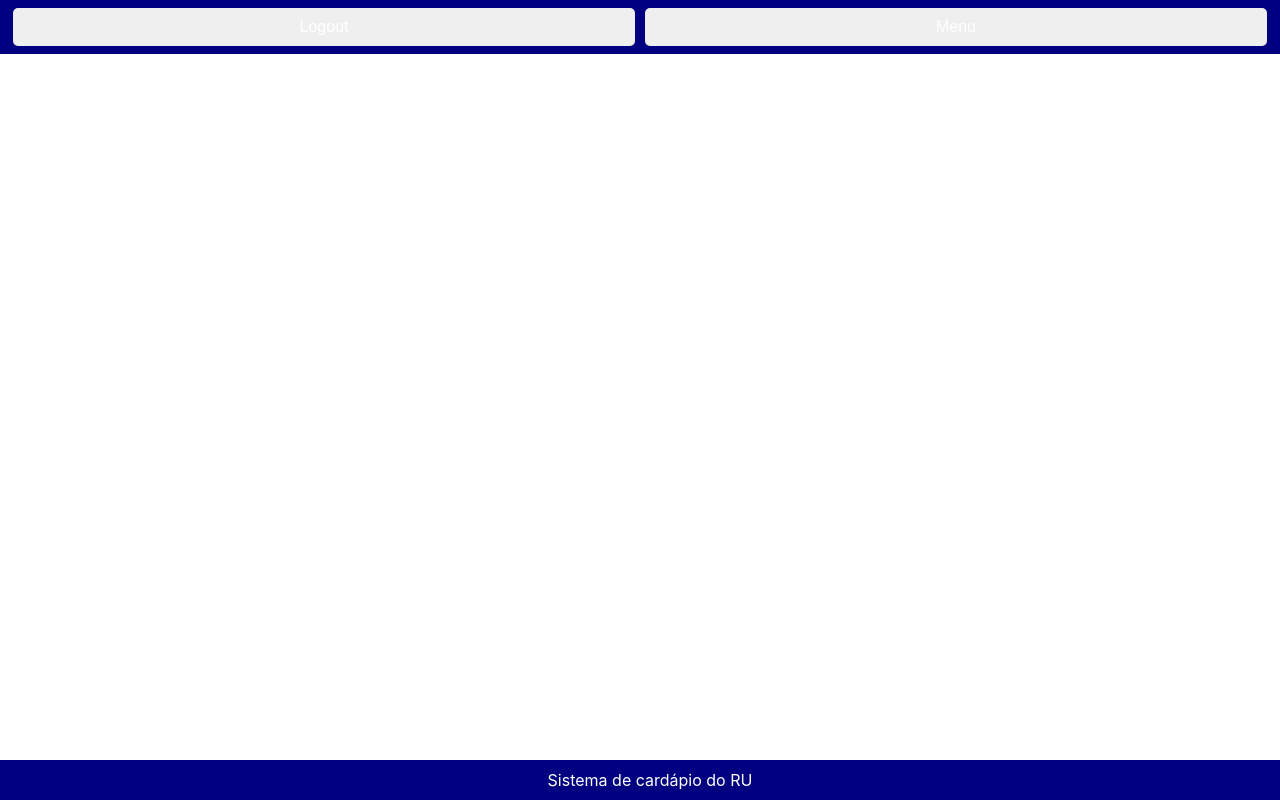
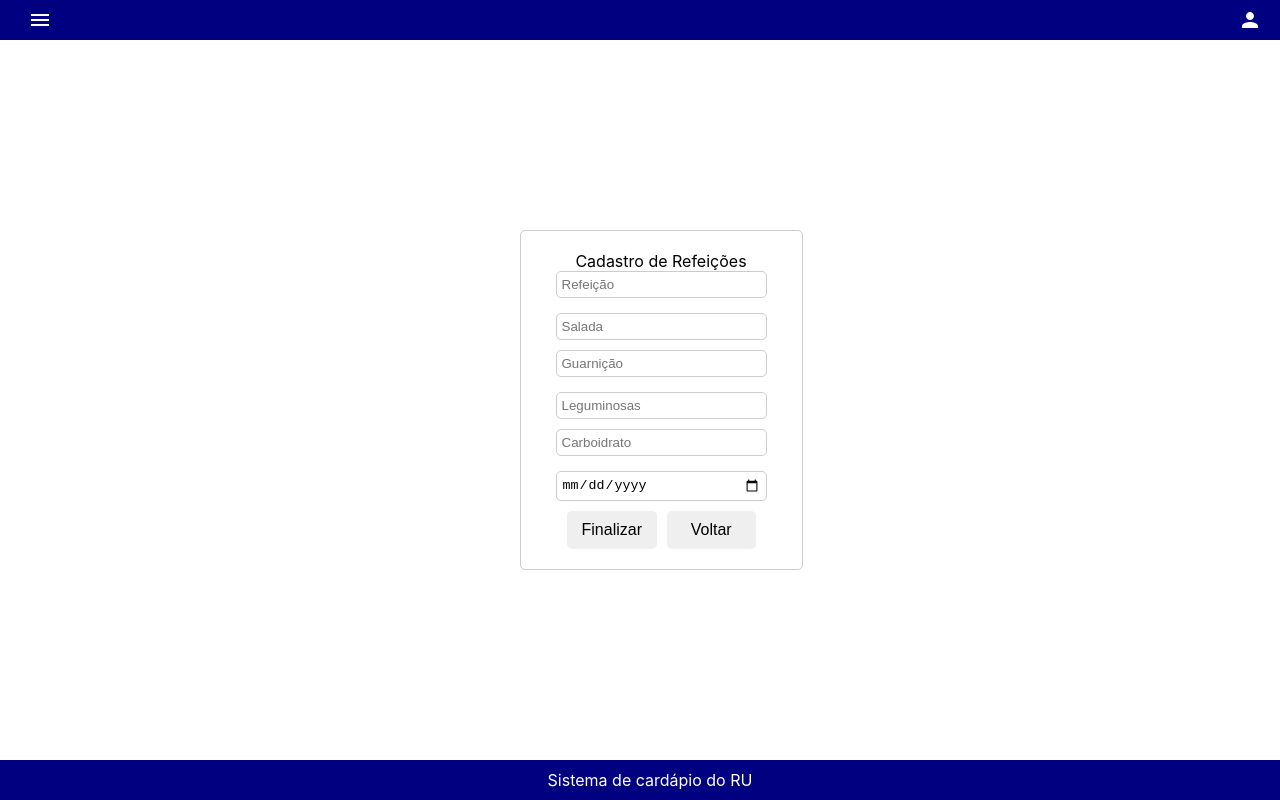
Before and after one commit to murilo-alvesmelo/front-end-cardapio-ru, a React (Create React App) app: page /root/refeicoes in a window 1280 px wide. Built offline with nearby package versions, Linux system fonts and the light colour scheme; sample sign-in values are in the browser's storage.

Commit message:
chore: ajustando rotas e drawer navigation

```diff
--- a/package.json
+++ b/package.json
@@ -3,6 +3,10 @@
   "version": "0.1.0",
   "private": true,
   "dependencies": {
+    "@emotion/react": "^11.11.1",
+    "@emotion/styled": "^11.11.0",
+    "@mui/icons-material": "^5.14.16",
+    "@mui/material": "^5.14.17",
     "@testing-library/jest-dom": "^5.17.0",
     "@testing-library/react": "^13.4.0",
     "@testing-library/user-event": "^13.5.0",
@@ -10,7 +14,6 @@
     "moment": "^2.29.4",
     "react": "^18.2.0",
     "react-dom": "^18.2.0",
-    "react-icons": "^4.11.0",
     "react-router-dom": "^6.18.0",
     "react-scripts": "5.0.1",
     "web-vitals": "^2.1.4"
--- a/src/App.js
+++ b/src/App.js
@@ -12,7 +12,7 @@ import Login from "./screens/login";
 import Refeicoes from "./screens/refeicoes";
 import Listagem from "./screens/listagem";
 import Refeicao from "./screens/refeicao";
-import Navbar from './components/navbar/index';
+import Navbar from "./components/navbar/index";
 import Footer from "./components/footer";
 
 function App() {
@@ -26,12 +26,12 @@ function App() {
 
   return (
     <>
-    <Navbar/>
       <Router>
+        <Navbar />
         <Routes>
           <Route element={<PrivateRoutes />}>
             <Route path="/root" element={<Root />}>
-            <Route path="" element={<Listagem/>} />
+              <Route path="" element={<Listagem />} />
               <Route path="refeicoes" element={<Refeicoes />} />
               <Route path="refeicao/:id" element={<Refeicao />} />
               <Route
@@ -43,8 +43,8 @@ function App() {
           <Route path="/" element={<Login />} />
           <Route path="/cadastro" element={<Cadastro />} />
         </Routes>
+        <Footer />
       </Router>
-    <Footer/>
     </>
   );
 }
--- a/src/components/navbar/index.js
+++ b/src/components/navbar/index.js
@@ -1,36 +1,131 @@
-import React, { useEffect, useState } from 'react';
-import { MdLogout } from 'react-icons/md';
-import { FaBars } from 'react-icons/fa';
-import './styles.css';
+import React, { useEffect, useState } from "react";
+import "./styles.css";
+import {
+  Box,
+  Button,
+  Drawer,
+  Grid,
+  List,
+  ListItem,
+  ListItemButton,
+  ListItemIcon,
+  ListItemText,
+} from "@mui/material";
+import MenuIcon from "@mui/icons-material/Menu";
+import FormatListBulletedIcon from "@mui/icons-material/FormatListBulleted";
+import AddCircleIcon from "@mui/icons-material/AddCircle";
+import PersonIcon from "@mui/icons-material/Person";
+import LogoutIcon from "@mui/icons-material/Logout";
+import { useNavigate } from "react-router";
 
 const Navbar = () => {
-  const [isLoggedIn, setIsLoggedIn] = useState(false);
+  const isLoggedIn = localStorage.getItem("token");
+  const user = localStorage.getItem("user");
+  const [leftDrawer, setLeftDrawer] = useState(false);
+  const navigate = useNavigate();
 
   const handleLogout = () => {
     localStorage.removeItem("token");
     localStorage.removeItem("user");
-    window.location.href = '/';
+    window.location.href = "/";
   };
 
-  useEffect (()=>{
-    if(localStorage.getItem("token")){
-      setIsLoggedIn(true)
-    }else{
-      setIsLoggedIn(false)
+  const toggleDrawer = (anchor, open) => (event) => {
+    if (
+      event.type === "keydown" &&
+      (event.key === "Tab" || event.key === "Shift")
+    ) {
+      return;
     }
-  },[]);
-  console.log(isLoggedIn)
+
+    setLeftDrawer({ ...leftDrawer, [anchor]: open });
+  };
+
+  const getDrawer = (e) => {
+    e === "Visualizar refeições"
+      ? navigate("/root")
+      : e === "Cadastrar refeição"
+      ? navigate("/root/refeicoes")
+      : e === "Sair"
+      ? handleLogout()
+      : setLeftDrawer(false);
+  };
+
+  const filteredMenuItems = [
+    { text: "Visualizar refeições" },
+    { text: "Cadastrar refeição" },
+    { text: "Sair" },
+  ];
 
   return (
-    <header className="header">
-      <div className={"nav-icon react-icons"}>
-        {isLoggedIn &&<FaBars/>}
-      </div>
-
-      <div className={"nav-icon react-icons"} onClick={isLoggedIn ? handleLogout : undefined}>
-        {isLoggedIn &&<MdLogout/>}
-      </div>
-    </header>
+    <nav className="header">
+      {isLoggedIn && (
+        <>
+          <Grid container spacing={5}>
+            <Grid item xs={1} className="nav-img-icon">
+              {["left"].map((anchor) => (
+                <div key={anchor}>
+                  <Button
+                    style={{ color: "#fff" }}
+                    onClick={toggleDrawer(anchor, true)}
+                  >
+                    <MenuIcon />
+                  </Button>
+                  <Drawer
+                    anchor={anchor}
+                    open={leftDrawer[anchor]}
+                    onClose={toggleDrawer(anchor, false)}
+                  >
+                    <Box
+                      className="nav-box"
+                      sx={{
+                        width:
+                          anchor === "top" || anchor === "bottom"
+                            ? "auto"
+                            : 310,
+                      }}
+                      role="presentation"
+                      onClick={toggleDrawer(anchor, false)}
+                      onKeyDown={toggleDrawer(anchor, false)}
+                    >
+                      <List>
+                        {filteredMenuItems.map((item, index) => (
+                          <ListItem key={item.text}>
+                            <ListItemButton
+                              onClick={() => getDrawer(item.text)}
+                            >
+                              <ListItemIcon sx={{ color: "#fff" }}>
+                                {item.text === "Visualizar refeições" ? (
+                                  <FormatListBulletedIcon />
+                                ) : item.text === "Cadastrar refeição" ? (
+                                  <AddCircleIcon />
+                                ) : item.text === "Sair" ? (
+                                  <LogoutIcon />
+                                ) : (
+                                  ""
+                                )}
+                              </ListItemIcon>
+                              <ListItemText
+                                primary={item.text}
+                                sx={{ color: "#fff" }}
+                              />
+                            </ListItemButton>
+                          </ListItem>
+                        ))}
+                      </List>
+                    </Box>
+                  </Drawer>
+                </div>
+              ))}
+            </Grid>
+          </Grid>
+          <div className="user-row">
+            {JSON.parse(user).nome}
+            <PersonIcon style={{ marginLeft: 10 }} />
+          </div>
+        </>
+      )}
+    </nav>
   );
 };
 
--- a/src/components/navbar/styles.css
+++ b/src/components/navbar/styles.css
@@ -8,9 +8,16 @@
   position: fixed;
   left: 0;
   top: 0;
+  height: 40px;
   width: 100%;
   z-index: 1000;
   box-sizing: border-box;
+}
+
+.user-row {
+  display: flex;
+  align-items: center;
+  padding: 10px;
 }
 
 .nav-icon {
@@ -27,3 +34,75 @@
 .nav-icon, .nav-icon-placeholder {
   padding: 0 10px;
 }
+
+.title-navbar{
+  display: flex;
+  justify-content: center;
+
+}
+
+.nav-logout {
+  display: flex;
+  align-items: center;
+  padding: 10px;
+}
+
+.nav-logout span {
+  font-size: 18px;
+  font-weight: bold;
+  margin: 10px;
+
+}
+
+.logout-icon{
+  transition: color 0.3s;
+  padding: 10px;
+  border-radius: 2%;
+  color: 044CB8;
+  gap: 5px;
+}
+
+.logout-icon:hover{
+  /* background-color: rgb(160, 191, 246); */
+  color: #05028a;
+}
+
+.logout-icon:active {
+  color: rgb(53, 53, 114); /* Altera a cor quando o botão está ativo (pressionado) */
+}
+
+.nav-icon-menu {
+  margin: 10px;
+  cursor: pointer;
+}
+
+
+.name-navbar{
+  display: flex;
+  justify-content: end;
+  padding: 0px;
+  align-items: center;
+}
+
+.logout-navbar{
+  display: flex;
+  justify-content: end;
+  padding: 0px;
+  align-items: center;
+}
+
+.nav-box {
+  height: 100%;
+  background-color: #044CB8;
+}
+
+.nav-box-list {
+  margin-top: 10px;
+}
+
+.nav-box-img {
+  display: flex;
+  justify-content: center;
+  background-color: #fff;
+  padding: 14px;
+}
--- a/src/screens/login/index.js
+++ b/src/screens/login/index.js
@@ -22,8 +22,6 @@ function Login() {
     api
       .post("/login", { email, password })
       .then((response) => {
-        console.log(response.data);
-        // Armazenar os dados do usuário e o token no localStorage
         localStorage.setItem(
           "user",
           JSON.stringify({
--- a/src/screens/refeicao/index.js
+++ b/src/screens/refeicao/index.js
@@ -29,7 +29,7 @@ function Refeicao() {
         .delete(`/cardapio/${id}`)
         .then((response) => {
           alert("Refeição apagada com sucesso!");
-          navigate("/root/listagem");
+          navigate("/root");
         })
         .catch((error) => {
           console.log(error);
--- a/src/screens/refeicoes/index.js
+++ b/src/screens/refeicoes/index.js
@@ -1,30 +1,123 @@
-import React from 'react';
-import './styles.css';
+import React, { useState, useEffect } from "react";
+import "./styles.css";
+import { useNavigate, useParams } from "react-router-dom";
+import api from "../../services/api";
 
-const Navbar = () => {
-  const isLoggedIn = localStorage.getItem("token");
+function Refeicoes({ isEditing }) {
+  const [form, setForm] = useState({
+    refeicao: "",
+    salada: "",
+    guarnicao: "",
+    leguminosas: "",
+    carboidrato: "",
+    estimateAt: "",
+  });
+  const navigate = useNavigate();
+  const { id } = useParams(); // Usado para identificar a refeição em caso de edição
 
-  const handleLogout = () => {
-    localStorage.removeItem("token");
-    window.location.href = '/';
+  useEffect(() => {
+    if (isEditing) {
+      api
+        .get(`/cardapio/${id}`)
+        .then((response) => {
+          setForm(response.data);
+        })
+        .catch((error) => {
+          console.error("Erro na requisição:", error);
+        });
+    }
+  }, []);
+
+  const handleChange = (e) => {
+    const { name, value } = e.target;
+    setForm({ ...form, [name]: value });
+  };
+
+  const handleSubmit = async (e) => {
+    e.preventDefault();
+
+    const method = isEditing ? api.put : api.post;
+    const url = isEditing ? `/cardapio/${id}` : "/cardapio";
+
+    await method(url, form)
+      .then((response) => {
+        alert("Refeição cadastrada com sucesso!");
+        navigate("/root/listagem");
+      })
+      .catch((error) => {
+        console.log(error);
+        alert("Erro ao cadastrar refeição.");
+      });
   };
 
   return (
-    <header className="header">
-        {isLoggedIn && (
-          <>
-            {/* Botão de Logout */}
-            <button onClick={handleLogout} className="logout-variant">
-              Logout
-            </button>
-            {/* Botão para abrir a sidebar */}
-            <button className="grip-lines">
-              Menu
-            </button>
-          </>
-        )}
-    </header>
+    <div className="container">
+      <div>{isEditing ? "Editar Refeição" : "Cadastro de Refeições"}</div>
+      <form onSubmit={handleSubmit}>
+        <div className="form-group">
+          <input
+            className="input-field"
+            type="text"
+            name="refeicao"
+            placeholder="Refeição"
+            value={form.refeicao}
+            onChange={handleChange}
+          />
+          <input
+            className="input-field"
+            type="text"
+            name="salada"
+            placeholder="Salada"
+            value={form.salada}
+            onChange={handleChange}
+          />
+        </div>
+        <div className="form-group">
+          <input
+            className="input-field"
+            type="text"
+            name="guarnicao"
+            placeholder="Guarnição"
+            value={form.guarnicao}
+            onChange={handleChange}
+          />
+          <input
+            className="input-field"
+            type="text"
+            name="leguminosas"
+            placeholder="Leguminosas"
+            value={form.leguminosas}
+            onChange={handleChange}
+          />
+        </div>
+        <div className="form-group">
+          <input
+            className="input-field"
+            type="text"
+            name="carboidrato"
+            placeholder="Carboidrato"
+            value={form.carboidrato}
+            onChange={handleChange}
+          />
+          <input
+            className="input-field"
+            type="date"
+            name="estimateAt"
+            value={form.estimateAt}
+            onChange={handleChange}
+          />
+        </div>
+        <div className="button-group">
+          <button className="button" type="submit">
+            {isEditing ? "Atualizar" : "Finalizar"}
+          </button>
+          <button className="button" type="button" onClick={() => navigate(-1)}>
+            Voltar
+          </button>
+        </div>
+      </form>
+    </div>
   );
-};
+}
 
-export default Navbar;
+export default Refeicoes;
```
Also changed, not shown: 1 other file (tests, documents, lock files or other folders). Lines whose indentation alone changed are shown as unchanged.
